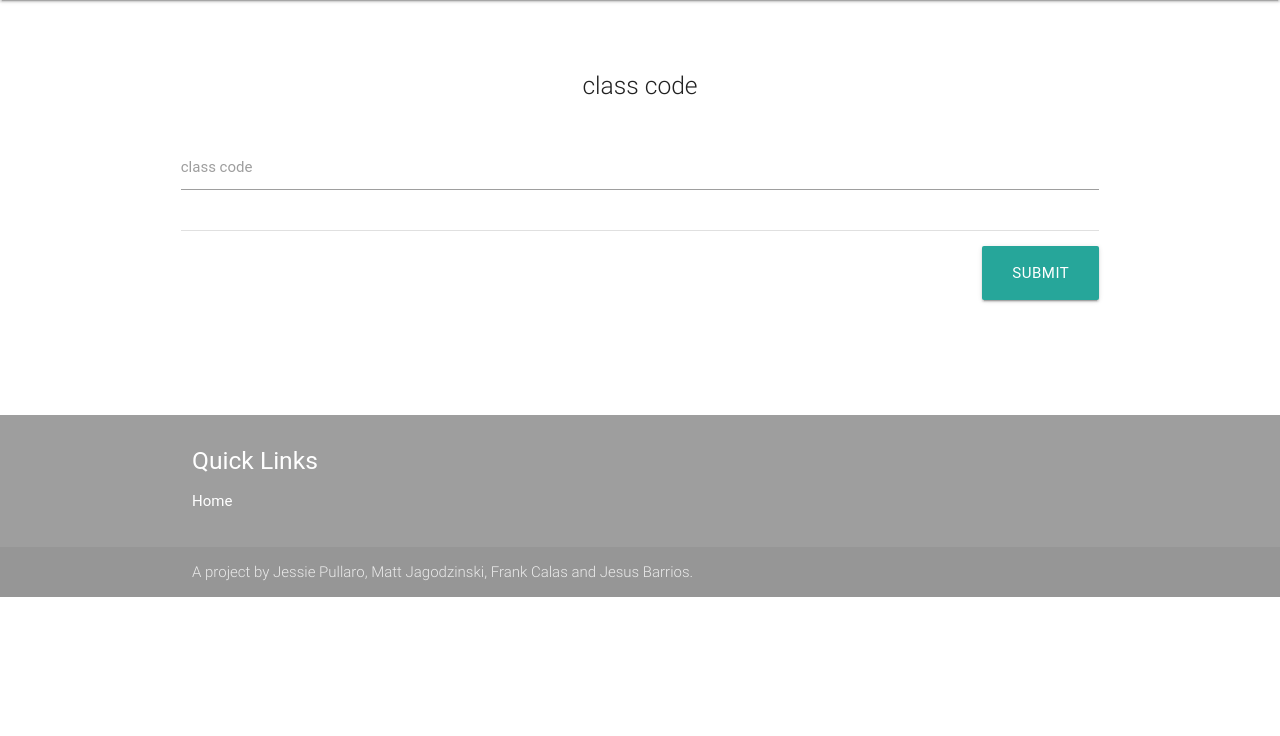
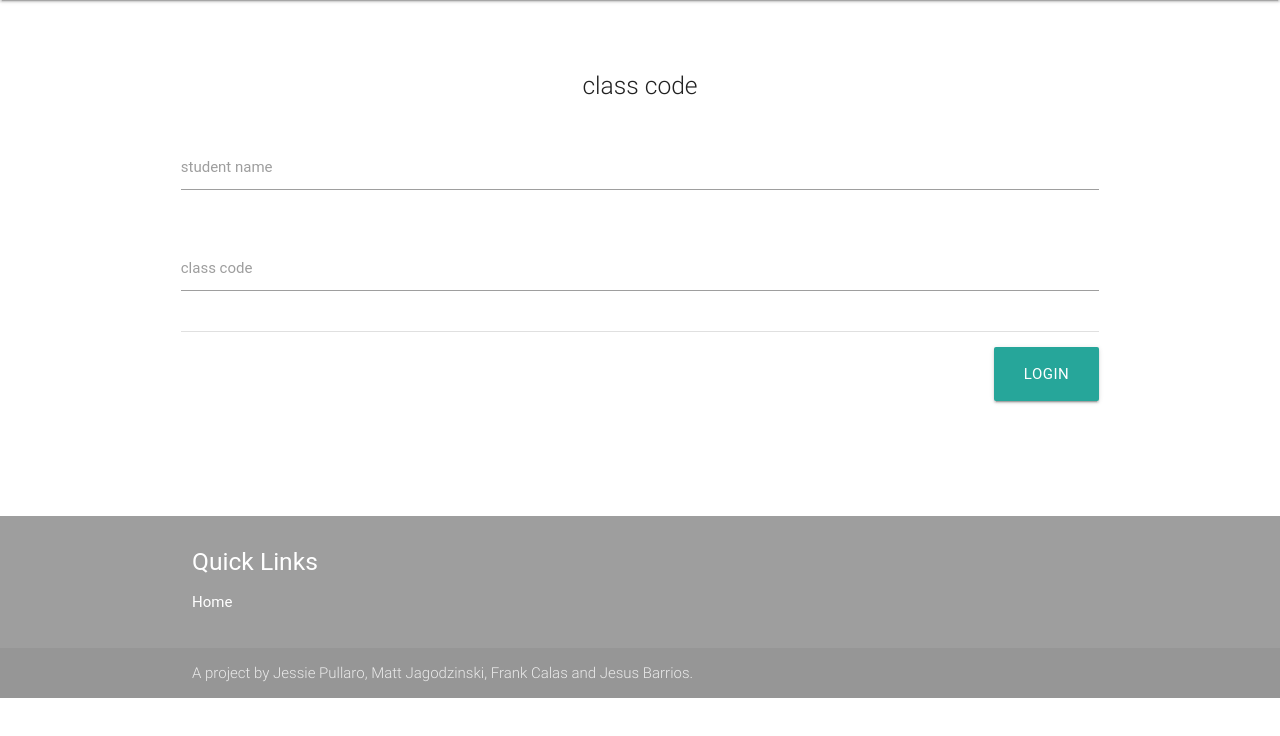
Before and after one commit to jessiepullaro414/ulwazi, a Flask app: page /logout in a window 1280 px wide. Shown: the part 64-800 px from the top of the page. Run offline with Flask 2, Linux system fonts and the light colour scheme; some libraries are stand-ins or nearby versions; some web fonts are replaced.

Commit message:
Fixed and working
kinda hacked

```diff
--- a/server.py
+++ b/server.py
@@ -3,16 +3,14 @@ from flask.ext.login import LoginManager, UserMixin, current_user, login_user, l
 import os
 from werkzeug import secure_filename
 
-app = Flask(__name__)
-
-
+app = Flask(__name__, static_folder='static', static_url_path='')
 
 
 #Start Server at Port 5000
 if os.getenv("VCAP_APP_PORT"):
     port = int(os.getenv("VCAP_APP_PORT"))
 else:
-    port = 5000
+    port = 80
 
 # use for encrypt session
 app.config['SECRET_KEY'] = 'b56936b292f44fc397f77d882b3418ee'
@@ -29,7 +27,7 @@ class User(UserMixin):
     '''Simple User class'''
     USERS = {
         # user :
-        'admin': ''
+        'Jessie Pullaro': '2345'
     }
 
     def __init__(self, id):
@@ -53,15 +51,15 @@ def load_user(id):
 
 @app.route('/')
 def index():
-    if current_user.is_authenticated():
-        user = user=current_user.get_id()
+    if current_user.is_authenticated:
+        user= user=current_user.get_id()
         return render_template('index.html')
     else:
         return render_template('index.html')
 
 @app.route('/dashboard')
 def dash():
-    if current_user.is_authenticated():
+    if current_user.is_authenticated:
         user = user=current_user.get_id()
         return render_template('dashboard.html',user=user or 'Guest')
     else:
@@ -69,12 +67,19 @@ def dash():
 
 @app.route('/login/student')
 def student_login():
-    if current_user.is_authenticated():
+    if current_user.is_authenticated:
         user = user=current_user.get_id()
         return redirect('/dashboard')
     else:
         return render_template('student_login.html')
 
+@app.route('/teach_dashboard')
+def teach_dashboard():
+    if current_user.is_authenticated:
+        user = user=current_user.get_id()
+        return render_template('teach_dashboard.html')
+    else:
+        return redirect('/')
 
 
 @app.route('/login/check', methods=['post'])
@@ -91,7 +96,7 @@ def login_check():
 @app.route('/logout')
 def logout():
     logout_user()
-    if current_user.is_authenticated():
+    if current_user.is_authenticated:
         user = user=current_user.get_id()
         return redirect('/dashboard')
     else:
--- a/templates/student_login.html
+++ b/templates/student_login.html
@@ -29,25 +29,31 @@
       <div class="row center">
         <h5 class="header col s12 light">class code</h5>
       </div>
-      <div class="row center">
+            <div class="row center">
 			<form action="/login/check" method="post">
                     <div class="row">
                         <div class="input-field col s12">
                             <input id="username" name="username" type="text">
-                            <label for="username">class code</label>
+                            <label for="username">student name</label>
                         </div>
                     </div>
-
+                    <div class="row">
+                        <div class="input-field col s12">
+                            <input id="password" name="password" type="text">
+                            <label for="password">class code</label>
+                        </div>
+                    </div>
                     <div class="divider"></div>
                     <div class="row">
                         <div class="col m12">
                             <p class="right-align">
-										<button type="submit" class="btn btn-large waves-effect waves-light">Submit</button>
+										<button type="submit" class="btn btn-large waves-effect waves-light">Login</button>
                             </p>
                         </div>
                     </div>
                 </form>      </div>
       <br><br>
+
 
     </div>
   </div>
--- a/templates/teach_dashboard.html
+++ b/templates/teach_dashboard.html
@@ -12,7 +12,7 @@
 </head>
 <body>
   <nav class="purple lighten-1" role="navigation">
-    <div class="nav-wrapper container"><a id="logo-container" href="/dashboard" class="brand-logo">ulwazi</a>
+    <div class="nav-wrapper container"><a id="logo-container" href="/teach_dashboard" class="brand-logo">ulwazi</a>
       <ul class="right hide-on-med-and-down">
 		<li><a href="/logout">Logout</a></li>
       </ul>
```
Also changed, not shown: static/logo.png (added), templates/images/logo.png (added).
